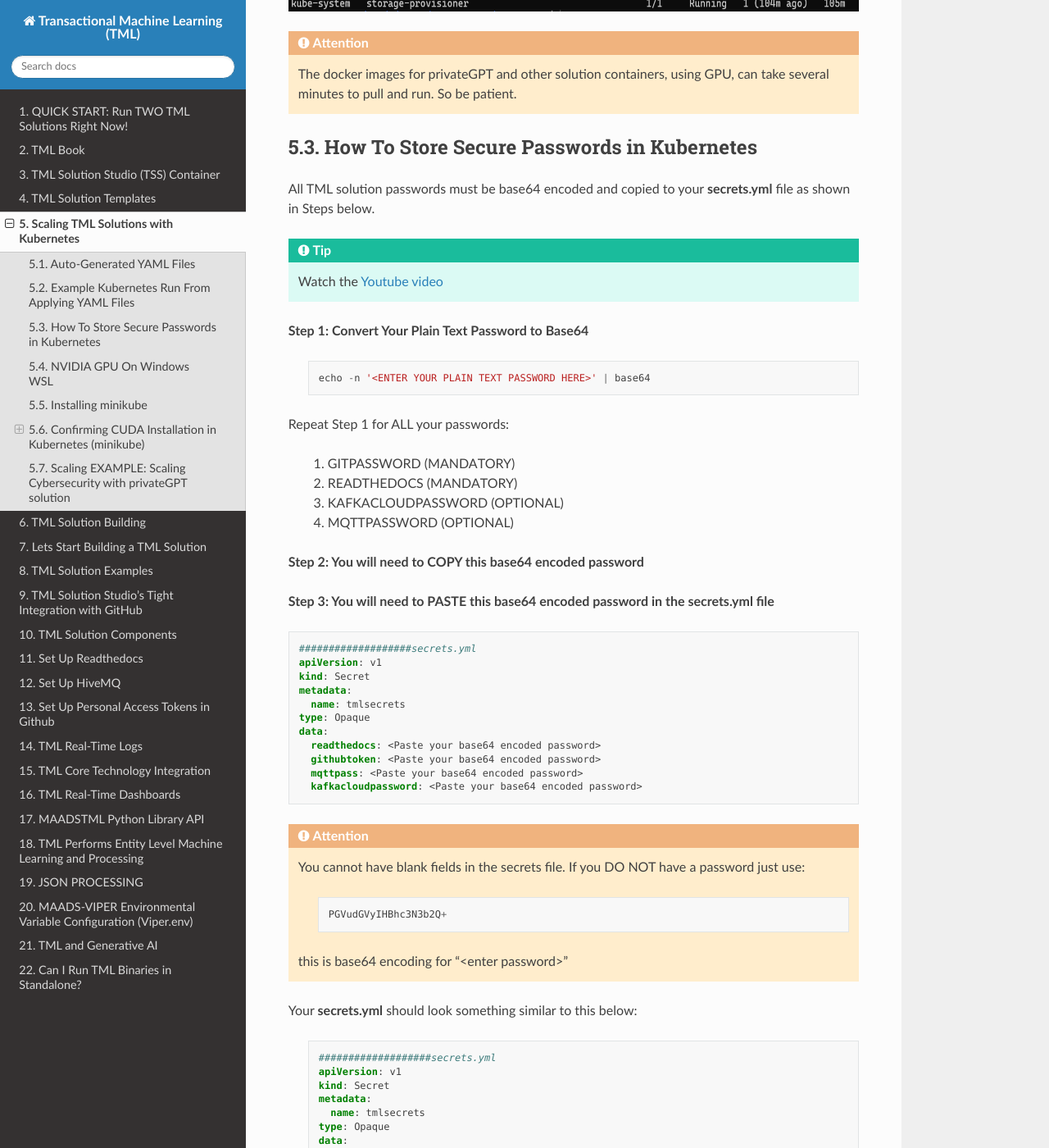
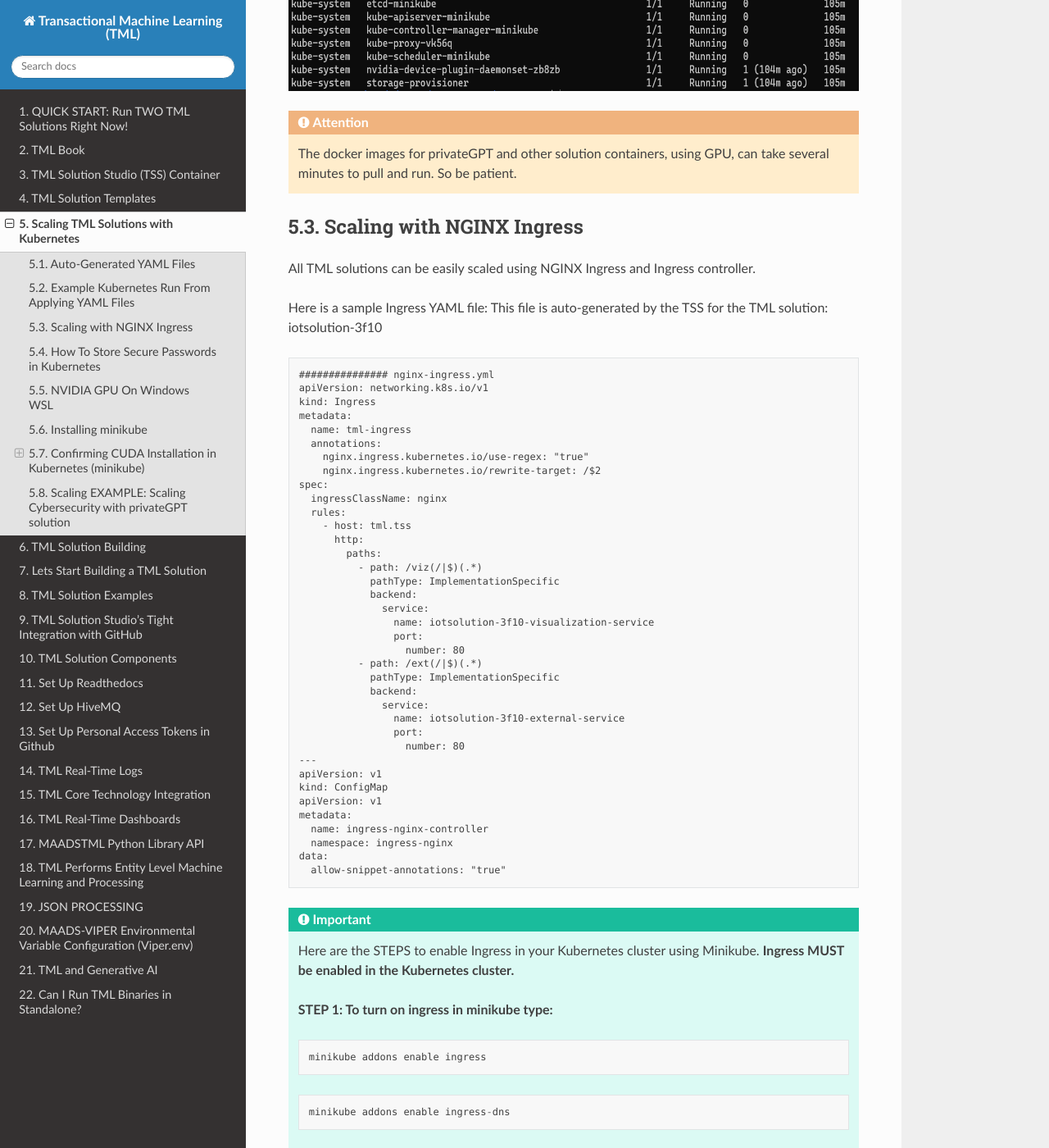
Before and after one commit to smaurice101/readthedocs, a Sphinx documentation site: the page built from docs/source/kube.rst, in a window 1280 px wide and 1400 px high, scrolled down 2563 px. Shown: the whole window at 82% size. Built offline with Sphinx 7.4.7 and the Read the Docs theme 3.1.0, drawn with Linux system fonts in a browser that asks for light colours; some of the changed text lies outside the part shown.

Commit message:
Update kube.rst

```diff
--- a/docs/source/kube.rst
+++ b/docs/source/kube.rst
@@ -75,6 +75,16 @@
        WEB_CONCURRENCY > 1, then you MUST
 
        have Qdrant vector DB running.
+   * - NGINX Ingress Yaml (Optional)
+     - If you are scaling your TML solution you must
+
+       apply the nginx-ingress.yml; this yaml is
+
+       auto-generated for every TML solution.
+
+       For more details see section
+
+       :ref:`Scaling with NGINX Ingress`
 
 .. tip::
    These YAMLs can be applied to your Kubernetes cluster as follows:
@@ -95,6 +105,114 @@
 .. attention::
 
    The docker images for privateGPT and other solution containers, using GPU, can take several minutes to pull and run. So be patient.
+
+Scaling with NGINX Ingress
+-------------------------
+
+All TML solutions can be easily scaled using NGINX Ingress and Ingress controller.
+
+Here is a sample Ingress YAML file: This file is auto-generated by the TSS for the TML solution: iotsolution-3f10
+
+.. code-block::
+
+      ############### nginx-ingress.yml
+      apiVersion: networking.k8s.io/v1
+      kind: Ingress
+      metadata:
+        name: tml-ingress
+        annotations:
+          nginx.ingress.kubernetes.io/use-regex: "true"
+          nginx.ingress.kubernetes.io/rewrite-target: /$2
+      spec:
+        ingressClassName: nginx
+        rules:
+          - host: tml.tss
+            http:
+              paths:
+                - path: /viz(/|$)(.*)
+                  pathType: ImplementationSpecific
+                  backend:
+                    service:
+                      name: iotsolution-3f10-visualization-service
+                      port:
+                        number: 80
+                - path: /ext(/|$)(.*)
+                  pathType: ImplementationSpecific
+                  backend:
+                    service:
+                      name: iotsolution-3f10-external-service
+                      port:
+                        number: 80
+      ---
+      apiVersion: v1
+      kind: ConfigMap
+      apiVersion: v1
+      metadata:
+        name: ingress-nginx-controller
+        namespace: ingress-nginx
+      data:
+        allow-snippet-annotations: "true"
+
+.. important::
+   Here are the STEPS to enable Ingress in your Kubernetes cluster using Minikube.  **Ingress MUST be enabled in the Kubernetes cluster.**
+
+   **STEP 1:  To turn on ingress in minikube type:**
+
+   .. code-block::
+
+      minikube addons enable ingress
+
+   .. code-block::
+
+      minikube addons enable ingress-dns
+
+   **STEP 2:  In Linux Add tss.tml domain name to /etc/hosts file**
+
+    a. Edit your **/etc/hosts** file
+
+    b. add an entry to **/etc/hosts**:
+
+      .. code-block::
+
+         127.0.0.1 tss.tml
+
+    c. Save the file
+
+   **STEP 2b:  In Windows Add tss.tml domain name to C:\\Windows\\System32\\drivers\\etc**
+
+    a. Edit your **C:\\Windows\\System32\\drivers\\etc\\hosts** file  (Note: You may need to COPY the hosts file to another directory, then edit the file, then copy it back to
+       **C:\\Windows\\System32\\drivers\\etc\\hosts**
+
+    b. add an entry:
+
+       .. code-block::
+
+          127.0.0.1 tss.tml
+
+    c. Save the file
+
+    d. copy it back to **C:\\Windows\\System32\\drivers\\etc\\hosts**
+
+   **STEP 3:  In a new Linux terminal you MUST turn on minikube tunnel type:**
+
+   .. code-block::
+
+      minikube tunnel
+
+   **STEP 4:  Apply nginx-ingress.yml to your kubernetes cluster.  First you need to save it locally then apply it:**
+
+   .. code-block::
+
+      kubectl apply -f nginx-ingress.yml
+
+
+In the above YAML two NGINX paths are defined:
+
+.. list-table::
+
+   * - **Path**
+     - **Description**
+
 
 How To Store Secure Passwords in Kubernetes
 -------------------
```
